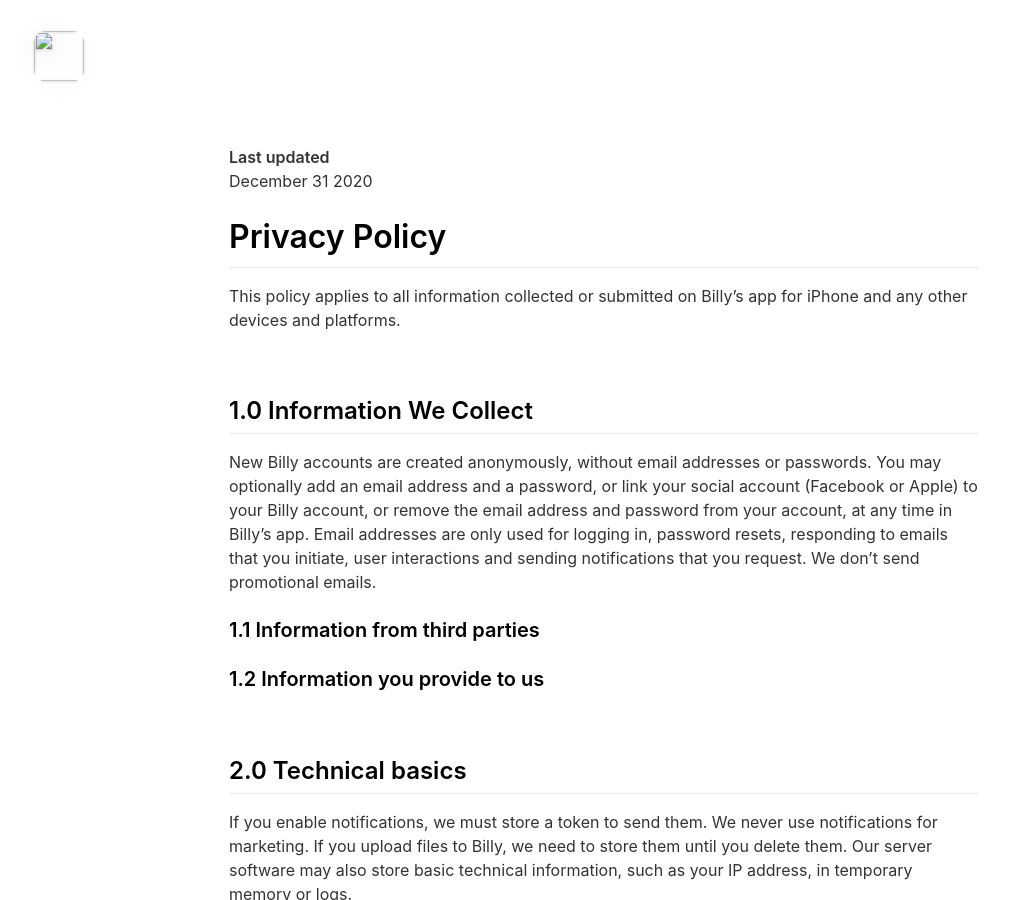
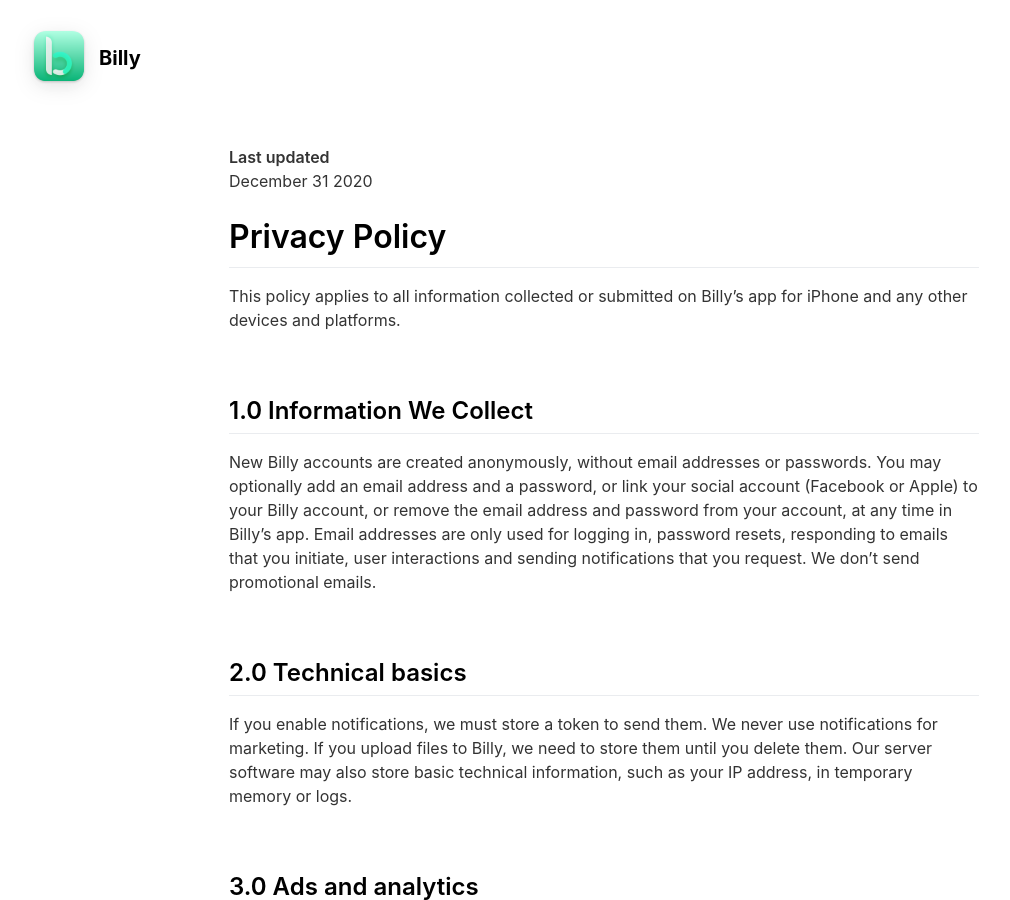
Before and after one commit to passosfe/billyapp, a Jekyll site: the page built from _pages/privacypolicy.md, in a window 1280 px wide and 900 px high. Shown: the whole window, without its empty margins (36-1046 px from the left). Built offline with Jekyll 4.4.1, drawn with Linux system fonts in a browser that asks for light colours; nearby versions of some CDN libraries.

Commit message:
feat: app icon

```diff
--- a/_config.yml
+++ b/_config.yml
@@ -1,5 +1,5 @@
 #page title
-page_title: # Automatically populates with app name if not set and if iOS app ID is set. Otherwise enter manually.
+page_title: Billy # Automatically populates with app name if not set and if iOS app ID is set. Otherwise enter manually.
 
 # App Info
 ios_app_id: 1546735490 # Required. Enter iOS app ID to automatically populate name, price and icons (e.g. 718043190).
@@ -8,9 +8,9 @@ appstore_link: # Automatically populates if not set and if iOS app ID is set. Ot
 playstore_link: # Enter Google Play Store URL.
 presskit_download_link: # Enter a link to downloadable file or (e.g. public Dropbox link to a .zip file). # Or upload your press kit file to assets and set path accordingly (e.g. "assets/your_press_kit.zip").
 
-app_icon: # assets/appicon.png                      # Automatically populates if not set and if iOS app ID is set.  Otherwise enter path to icon file manually.
-app_name: # Automatically populates if not set and if iOS app ID is set.  Otherwise enter manually.
-app_price: # Automatically populates if not set and if iOS app ID is set.  Otherwise enter manually.
+app_icon: assets/appicon.png # Automatically populates if not set and if iOS app ID is set.  Otherwise enter path to icon file manually.
+app_name: Billy # Automatically populates if not set and if iOS app ID is set.  Otherwise enter manually.
+app_price: 0 # Automatically populates if not set and if iOS app ID is set.  Otherwise enter manually.
 app_description: Your financial assistant
 
 enable_smart_app_banner: true # Set to true to show a smart app banner at top of page on mobile devices.
@@ -18,7 +18,7 @@ enable_smart_app_banner: true # Set to true to show a smart app banner at top of
 # Information About Yourself
 your_name: Felipe Passos
 your_link:
-your_city: Tremembé
+your_city: Taubaté
 email_address: help.billyapp@gmail.com
 facebook_username:
 instagram_username:
--- a/_pages/privacypolicy.md
+++ b/_pages/privacypolicy.md
@@ -17,10 +17,6 @@ This policy applies to all information collected or submitted on Billy’s app f
 
 New Billy accounts are created anonymously, without email addresses or passwords.
 You may optionally add an email address and a password, or link your social account (Facebook or Apple) to your Billy account, or remove the email address and password from your account, at any time in Billy’s app. Email addresses are only used for logging in, password resets, responding to emails that you initiate, user interactions and sending notifications that you request. We don’t send promotional emails.
-
-### 1.1 Information from third parties
-
-### 1.2 Information you provide to us
 
 <br>
 
```
Also changed, not shown: README.md (deleted), assets/appicon.png (added).
